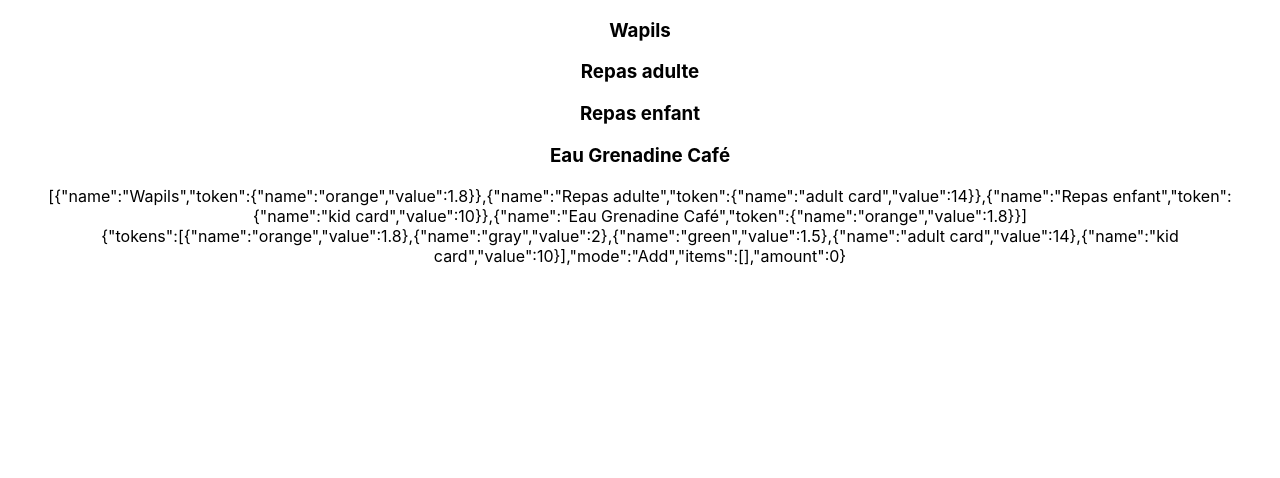
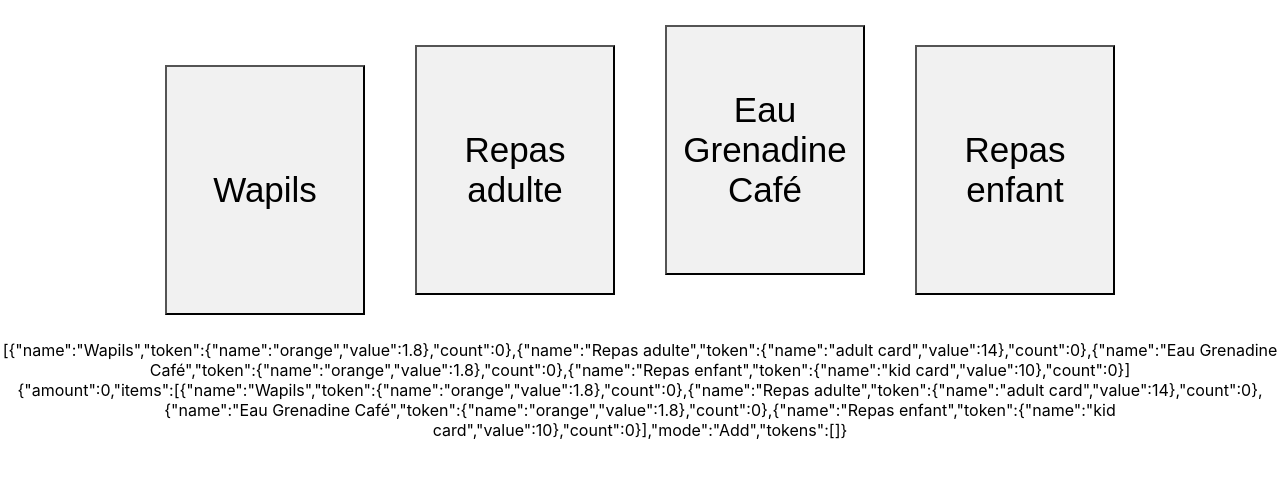
Before and after one commit to worming004/bar-accueil, a React (Create React App) app in the folder src/web/web/: page / in a window 1280 px wide. Shown: the top 478 px of the page. Built offline with nearby package versions, Linux system fonts and the light colour scheme.

Commit message:
show items

```diff
--- a/src/web/web/package.json
+++ b/src/web/web/package.json
@@ -42,5 +42,10 @@
       "last 1 firefox version",
       "last 1 safari version"
     ]
+  },
+  "devDependencies": {
+    "autoprefixer": "^10.4.11",
+    "postcss": "^8.4.16",
+    "tailwindcss": "^3.1.8"
   }
 }
--- a/src/web/web/public/items.json
+++ b/src/web/web/public/items.json
@@ -9,12 +9,12 @@
       "tokenName": "adult card"
     },
     {
+      "name": "Eau Grenadine Café",
+      "tokenName": "orange"
+    },
+    {
       "name": "Repas enfant",
       "tokenName": "kid card"
-    },
-    {
-      "name": "Eau Grenadine Café",
-      "tokenName": "orange"
     }
   ],
   "tokens": [
--- a/src/web/web/src/features/counter/Counter.tsx
+++ b/src/web/web/src/features/counter/Counter.tsx
@@ -2,13 +2,13 @@ import React from 'react';
 
 import {useAppSelector} from '../../app/hooks';
 import {
-    selectItems, selectPresentation,
+    selectPresentationItems, selectPresentation,
 } from './counterSlice';
 import styles from './Counter.module.css';
 import {InputPage} from "./inputs/InputPage";
 
 export function Counter() {
-    const items = useAppSelector(selectItems);
+    const items = useAppSelector(selectPresentationItems);
     const presentation = useAppSelector(selectPresentation)
 
     return (
--- a/src/web/web/src/features/counter/counterSlice.ts
+++ b/src/web/web/src/features/counter/counterSlice.ts
@@ -75,6 +75,7 @@ export const counterSlice = createSlice({
         builder.addCase(data.fulfilled, (state, action) => {
             state.items = getItems(action.payload);
             state.presentation.tokens = getTokens(action.payload)
+            SetPresentation(state)
         })
     }
 });
@@ -108,7 +109,7 @@ export const {addItem, addItemsByBatch, executeSelection, setModeTo} = counterSl
 // The function below is called a selector and allows us to select a value from
 // the state. Selectors can also be defined inline where they're used instead of
 // in the slice file. For example: `useSelector((state: RootState) => state.counter.value)`
-export const selectItems = (state: RootState) => state.counter.items;
+export const selectPresentationItems = (state: RootState) => state.counter.presentation.items;
 export const selectPresentation = (state: RootState) => state.counter.presentation;
 
 // We can also write thunks by hand, which may contain both sync and async logic.
--- a/src/web/web/src/features/counter/inputs/InputPage.tsx
+++ b/src/web/web/src/features/counter/inputs/InputPage.tsx
@@ -1,10 +1,40 @@
-import {selectItems} from "../counterSlice";
+import {executeSelection, Item, selectPresentationItems} from "../counterSlice";
 import {useAppSelector} from "../../../app/hooks";
+import {store} from "../../../app/store";
 
 export function InputPage() {
-    const inputs = useAppSelector(selectItems)
-    const inputsHtml = inputs.map(i => <h3 key={i.name}>{i.name}</h3>)
-    return (<div>
-        {inputsHtml}
-    </div>)
+    const inputs = useAppSelector(selectPresentationItems)
+    const inputsHtml = inputs.map(SingleButton)
+    const style = {
+    }
+    return (
+        <div
+            className="flex flex-row"
+            style={style}
+        >
+            {inputsHtml}
+        </div>)
 }
+
+function SingleButton(props: Item) {
+    const dispatchItem = () => store.dispatch(executeSelection(props))
+    const cardStyle = {
+        backgroundColor: "#f1f1f1",
+        width: "200px",
+        height: "250px",
+        margin: "25px",
+    };
+    const textStyle = {
+        overflow: "hide",
+        fontSize: "35px",
+        flexShrink: 0
+    }
+    return (
+        <button
+            key={props.name}
+            onClick={() => dispatchItem()}
+            style={cardStyle}
+        >
+            <span style={textStyle}>{props.name}</span>
+        </button>)
+}
--- a/src/web/web/src/index.css
+++ b/src/web/web/src/index.css
@@ -1,3 +1,7 @@
+@tailwind base;
+@tailwind components;
+@tailwind utilities;
+
 body {
     margin: 0;
     font-family: -apple-system, BlinkMacSystemFont, 'Segoe UI', 'Roboto', 'Oxygen',
```
Also changed, not shown: 1 other file (tests, documents, lock files or other folders).
